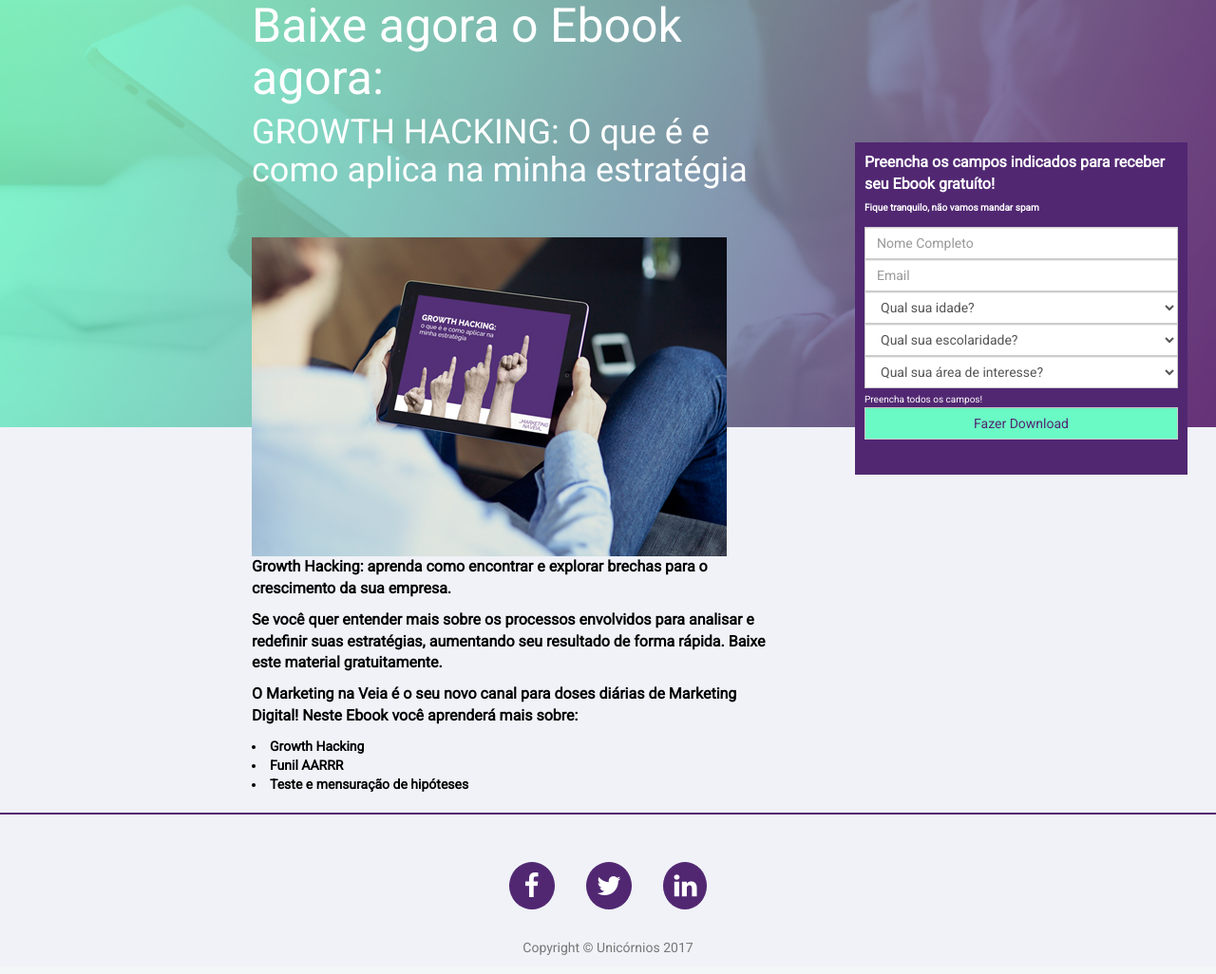
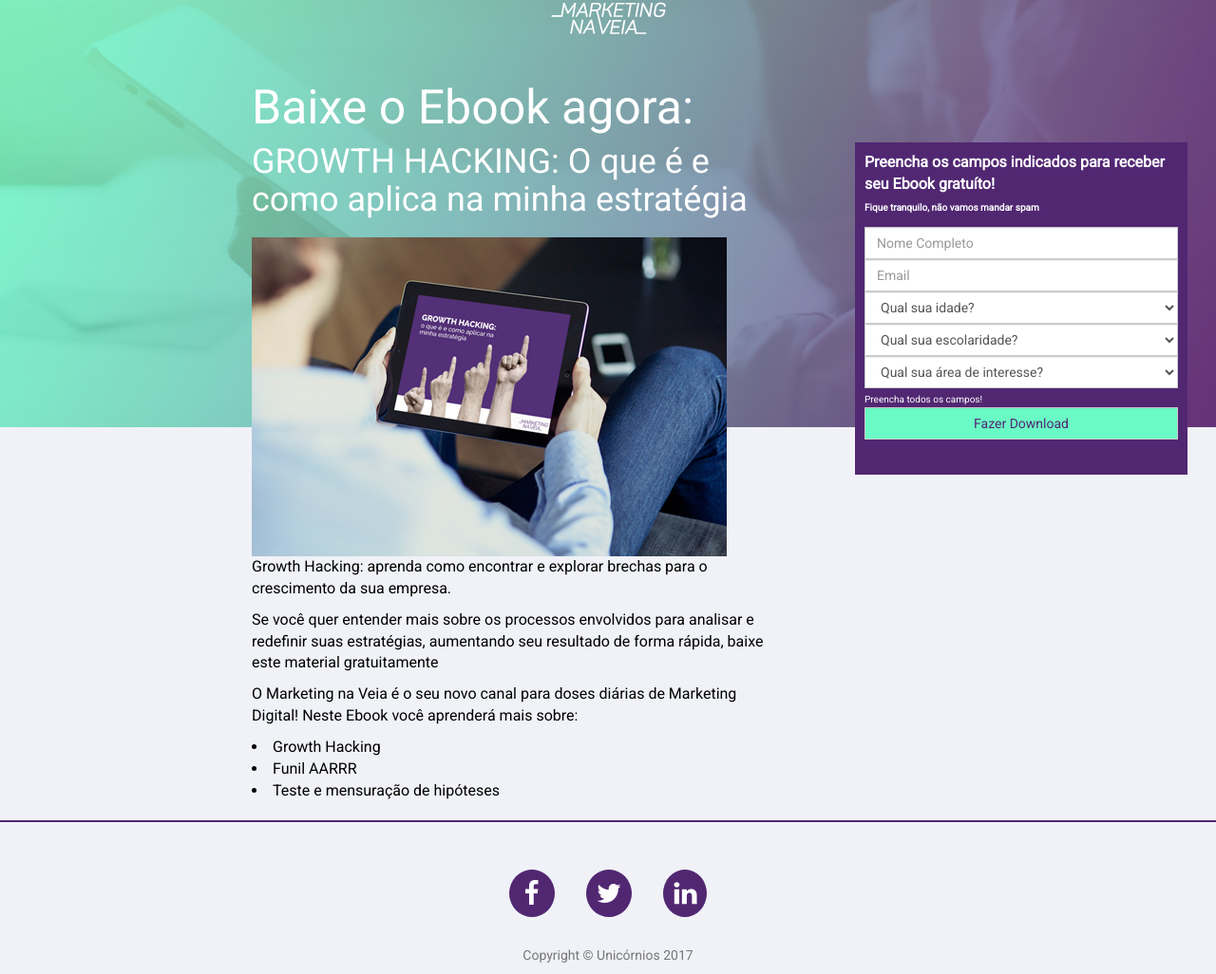
Before and after one commit to gxpunicornios/marketingnaveia, a PHP site: page /phpmail/ebook.php in a window 1280 px wide. Shown: the whole page at 95% size. Run offline with PHP 8.4, Linux system fonts and the light colour scheme.

Commit message:
added logo to ebook landing page

```diff
--- a/ebook.php
+++ b/ebook.php
@@ -12,7 +12,7 @@ header("Content-type: text/html; charset=utf-8");
         <meta http-equiv="Content-Type" content="text/html; charset=utf-8" />
         <meta http-equiv="X-UA-Compatible" content="IE=edge">
         <meta name="viewport" content="width=device-width, initial-scale=1">
-        <meta name="description" content="Nossa missão é entregar conteúdo de relevância e qualidade para ajudar profissionais de marketing a se manterem atualizados e contribuir para seu desenvolvimento pessoal e profissional.">
+        <meta name="description" content="Se você quer entender mais sobre os processos envolvidos para analisar e redefinir suas estratégias, aumentando seu resultado de forma rápida. Baixe este material gratuitamente.">
         <meta name="author" content="">
 
         <title>Marketing na Veia - Baixe seu Ebook sobre Growth Hacking agora!!!</title>
@@ -31,9 +31,16 @@ header("Content-type: text/html; charset=utf-8");
         <header class="ebook-landing" style="background-image: url('img/banner_landing_lo1.jpg')">
             <div class="container">
                 <div class="row">
+                    <div class="col cols-md-4"></div>
+                    <div class="col cols-md-4" align="center" style="margin-bottom:50px;">
+                        <img src="img/logo_mktnaveia_branco.png"></img>
+                        </div>
+                    <div class="col cols-md-4"></div>
+                </div>
+                <div class="row">
                     <div class="col col-md-2"></div>
                     <div class="col col-md-6">
-                <h1> Baixe agora o Ebook agora: </h1>
+                <h1> Baixe o Ebook agora: </h1>
                 <h2> GROWTH HACKING: O que é e como aplica na minha estratégia</h2>
                 </div>
             </div>
@@ -44,7 +51,7 @@ header("Content-type: text/html; charset=utf-8");
                 <div id="ebook-agradecimento" style="display: none; text-align:center;">
                 <p>EBOOK ENVIADO PARA SEU E-MAIL!</p>
                 <br>
-                <p>Confira no seu e-mail o link para download do Ebook. (BOLD tamanho 20)</p>
+                <p>Confira no seu e-mail o link para download do Ebook.</p>
                 <br>
                 <p style="font-weight:regular; font-size:12px;">Caso não veja o e-mail na sua caixa de entrada, confira se não está na caixa de spam ou promoções.</p>
                 <hr style="border-width:1px; border-color:#6afac5;">
@@ -59,12 +66,12 @@ header("Content-type: text/html; charset=utf-8");
             <div class="container">
                 <div class="row">
                     <div class="col col-md-2"></div>
-                    <div class="col col-md-6" style="font-weight:bold; font-size:14px; color:#000;">
+                    <div class="col col-md-6" style="font-size:16px; color:#000;">
                         <img src="img/mockup_ebook.jpg"></img>
                         <p>
-                            <b>Growth Hacking: aprenda como encontrar e explorar brechas para o crescimento da sua empresa.</b>
+                            Growth Hacking: aprenda como encontrar e explorar brechas para o crescimento da sua empresa.
                         </p>
-                        <p>Se você quer entender mais sobre os processos envolvidos para analisar e redefinir suas estratégias, aumentando seu resultado de forma rápida. Baixe este material gratuitamente.
+                        <p>Se você quer entender mais sobre os processos envolvidos para analisar e redefinir suas estratégias, aumentando seu resultado de forma rápida, baixe este material gratuitamente
                         </p>
                         <p>O Marketing na Veia é o seu novo canal para doses diárias de Marketing Digital!
                             Neste Ebook você aprenderá mais sobre:
```
